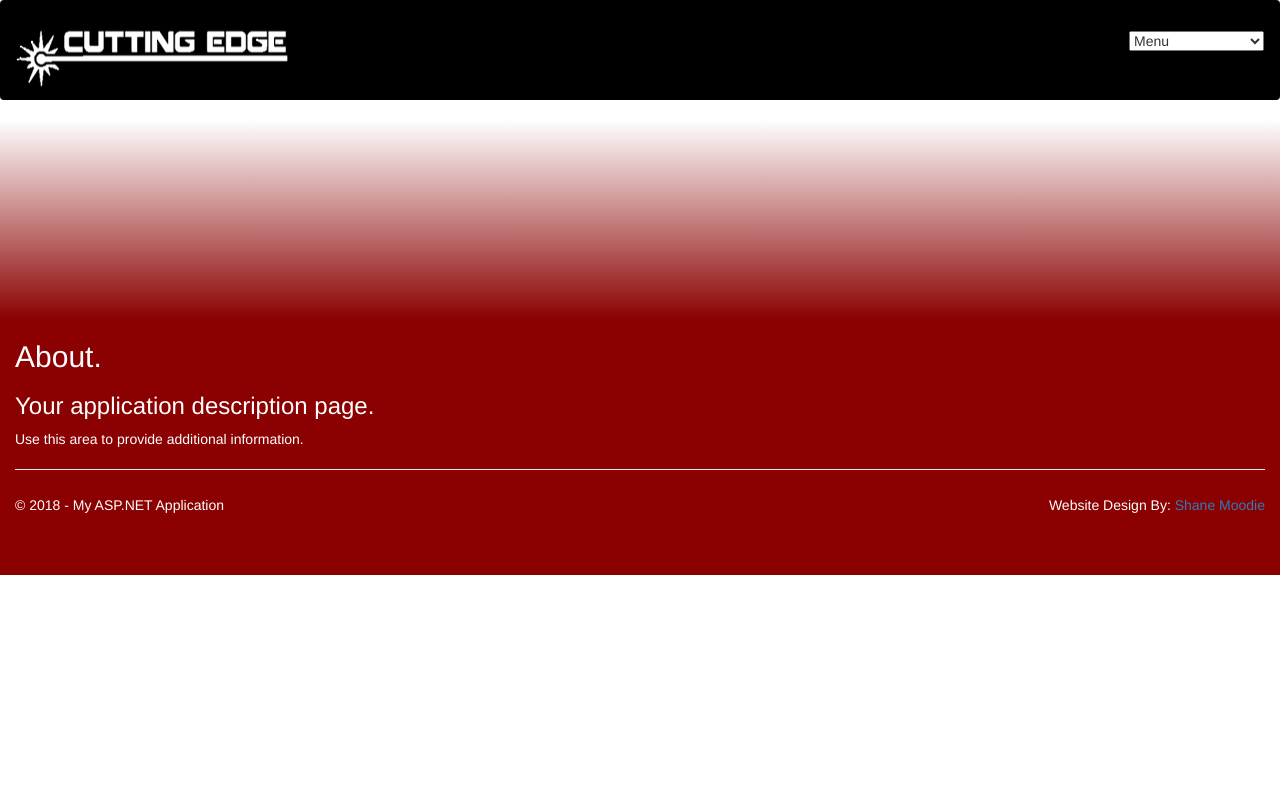
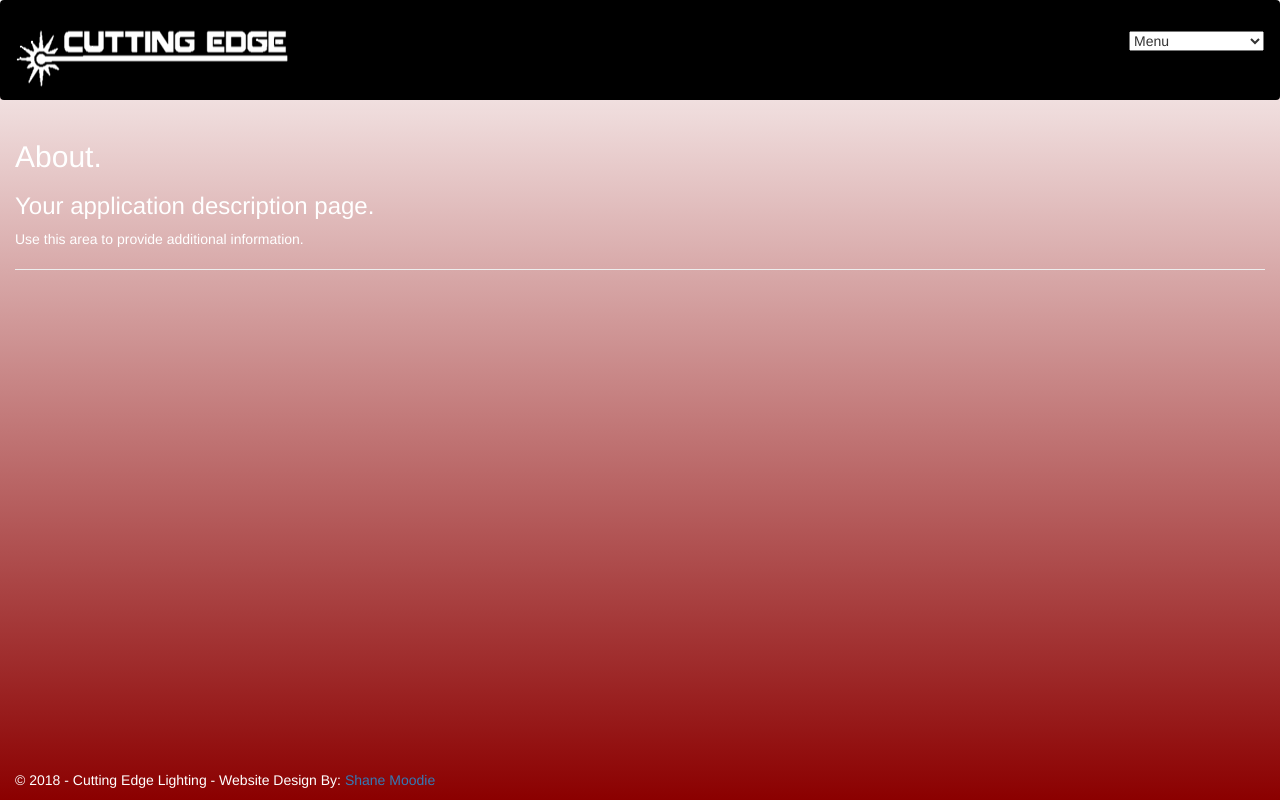
Before and after one commit to ShaneMoodie/CuttingEdgeLighting, an ASP.NET MVC app: page /Home/About in a window 1280 px wide. Run offline with ASP.NET Core 8 and stand-ins for ASP.NET MVC 5, Linux system fonts and the light colour scheme; the project's own start-up code is not run, and a stand-in starts its controllers and pages; some libraries are stand-ins or nearby versions.

Commit message:
Home Page Finishing Touches 1

```diff
--- a/CuttingEdgeLighting/Content/Site.css
+++ b/CuttingEdgeLighting/Content/Site.css
@@ -1,9 +1,14 @@
 body {
     padding-bottom: 20px;
+    height: 100%;
+    width: 100%;
+    background-color: white;
+    background: linear-gradient(white, darkred) fixed;
 }
 
 
-html, body {
+html {
+    overflow: hidden;
     width: 100%;
     height: 100%;
     padding: 0;
@@ -123,22 +128,12 @@ nav select {
 .body-content {
     width: 100%;
     margin: 0;
-    background-color: darkred;
     color: white;
 }
 
-#grad {
-    height: 25%;
-    width: 100%;
-    background-color: white;
-    background-image: linear-gradient(white, darkred);
-}
-
-.developerlink {
-    float: right;
-}
-
 .foot {
+    position: fixed;
+    bottom: 0;
     padding-bottom: 10px;
     padding-top: 5px;
 }
@@ -156,25 +151,29 @@ nav select {
 
 .col-left {
     padding: 0 10px;
-    border-style: double;
-    border-width: 8px;
-    border-radius: 8px 8px;
+    border-style: solid;
+    border-width: 5px;
+    border-radius: 5px;
     float: left;
     width: 50%;
     height: 400px;
     background-image: url('Pictures/TextBackground.jpg');
     color: black;
+    box-shadow: 20px 20px 20px 0px rgba(0,0,0,0.2);
+    z-index: 1;
 }
 
 .col-right {
     padding: 0 10px;
-    border-style: double;
-    border-width: 8px;
-    border-radius: 8px 8px;
+    border-style: solid;
+    border-width: 5px;
+    border-radius: 5px;
     float: right;
     margin-right: 120px;
     width: 30%;
     height: 400px;
     background-image: url('Pictures/TextBackground.jpg');
     color: black;
+    box-shadow: 20px 20px 20px 0px rgba(0,0,0,0.2);
+    z-index: 1;
 }
--- a/CuttingEdgeLighting/Views/Shared/_Layout.cshtml
+++ b/CuttingEdgeLighting/Views/Shared/_Layout.cshtml
@@ -134,8 +134,7 @@
         <hr />
         <footer class="foot">
             <div>
-                <span>&copy; @DateTime.Now.Year - My ASP.NET Application</span>
-                <span class="developerlink">Website Design By: <a href="https://shanemoodie.github.io/">Shane Moodie</a></span>
+                <span>&copy; @DateTime.Now.Year - Cutting Edge Lighting - Website Design By: <a href="https://shanemoodie.github.io/">Shane Moodie</a></span>
             </div>
         </footer>
     </div>
```
